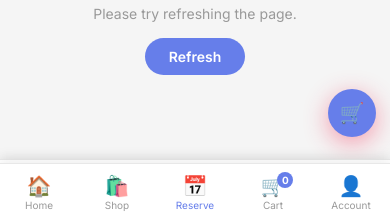
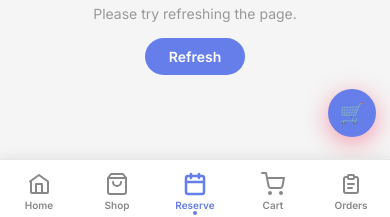
Before and after one commit to BaxterMojica18/CarWash-Website, a plain HTML site: page frontend/reserve.html in a window 390 px wide. Shown: the part 627-844 px from the top of the page. Drawn offline with Linux system fonts and the light colour scheme; no server answers.

Commit message:
fix: remove old emoji mobile nav from shop/reserve/cart; suppress with display:none !important

```diff
--- a/frontend/reserve.html
+++ b/frontend/reserve.html
@@ -643,7 +643,7 @@
         }
 
         @media (max-width: 680px) {
-            .mobile-bottom-nav { display: block; }
+            .mobile-bottom-nav { display: none !important; }
             .floating-cart { bottom: 80px; right: 14px; width: 48px; height: 48px; font-size: 20px; }
             .flash-banner { padding: 12px 14px; gap: 10px; }
             .flash-text { display: none; }
@@ -787,25 +787,8 @@
 </button>
 
 <!-- Mobile Bottom Nav -->
-<nav class="mobile-bottom-nav">
-    <div class="nav-items">
-        <a href="/client-dashboard.html" class="nav-item">
-            <span class="ni">🏠</span><span>Home</span>
-        </a>
-        <a href="/shop.html" class="nav-item">
-            <span class="ni">🛍️</span><span>Shop</span>
-        </a>
-        <a href="/reserve.html" class="nav-item active">
-            <span class="ni">📅</span><span>Reserve</span>
-        </a>
-        <a href="/cart.html" class="nav-item">
-            <span class="ni">🛒 <span class="nb hide" id="mobileNavBadge">0</span></span><span>Cart</span>
-        </a>
-        <a href="/client-dashboard.html" class="nav-item">
-            <span class="ni">👤</span><span>Account</span>
-        </a>
-    </div>
-</nav>
+<!-- Mobile Bottom Nav - replaced by client-nav.js -->
+<nav class="mobile-bottom-nav style=display:none;></nav>
 
 <!-- Reservation Modal -->
 <div class="modal-overlay" id="reserveModal" onclick="if(event.target===this) closeReserveModal()" style="position: fixed; inset: 0; background: rgba(0,0,0,.5); z-index: 10000; display: none; align-items: center; justify-content: center; padding: 16px;">
```
Also changed, not shown: frontend/cart.html (+1 -1 lines), frontend/shop.html (+1 -1 lines).
